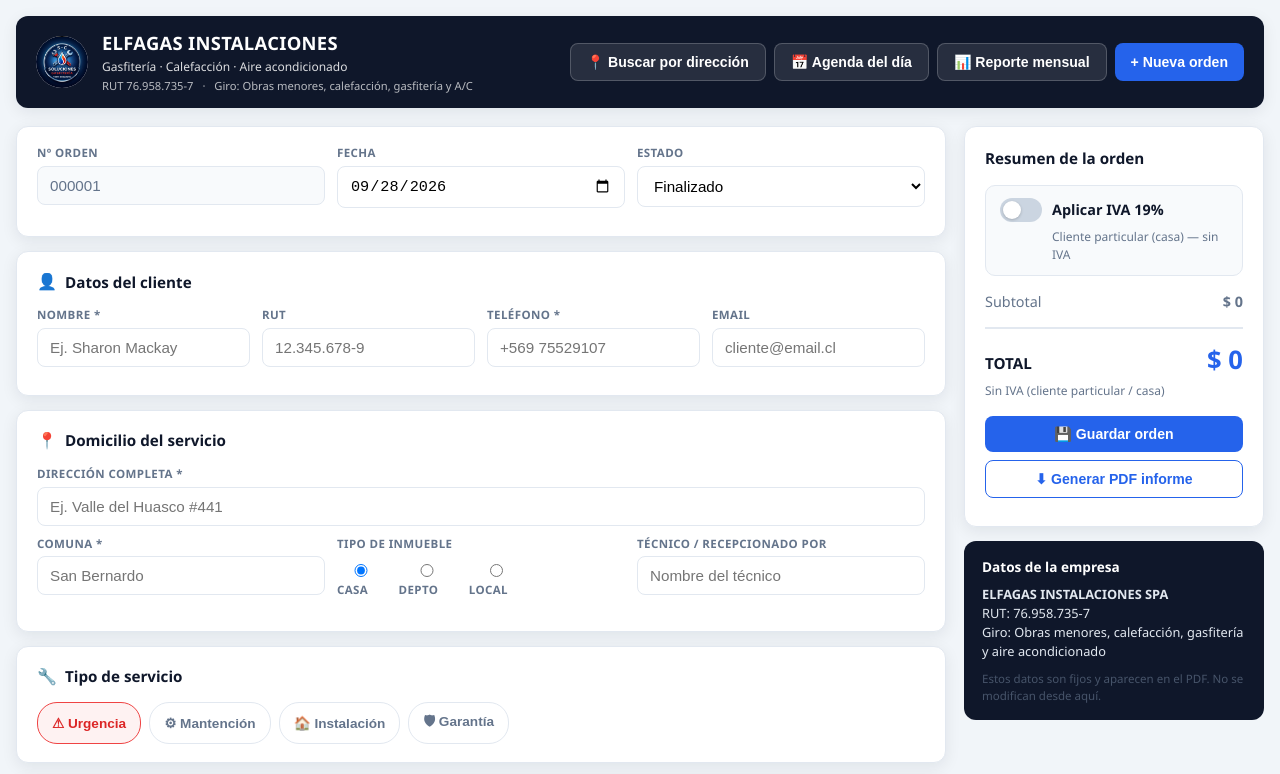
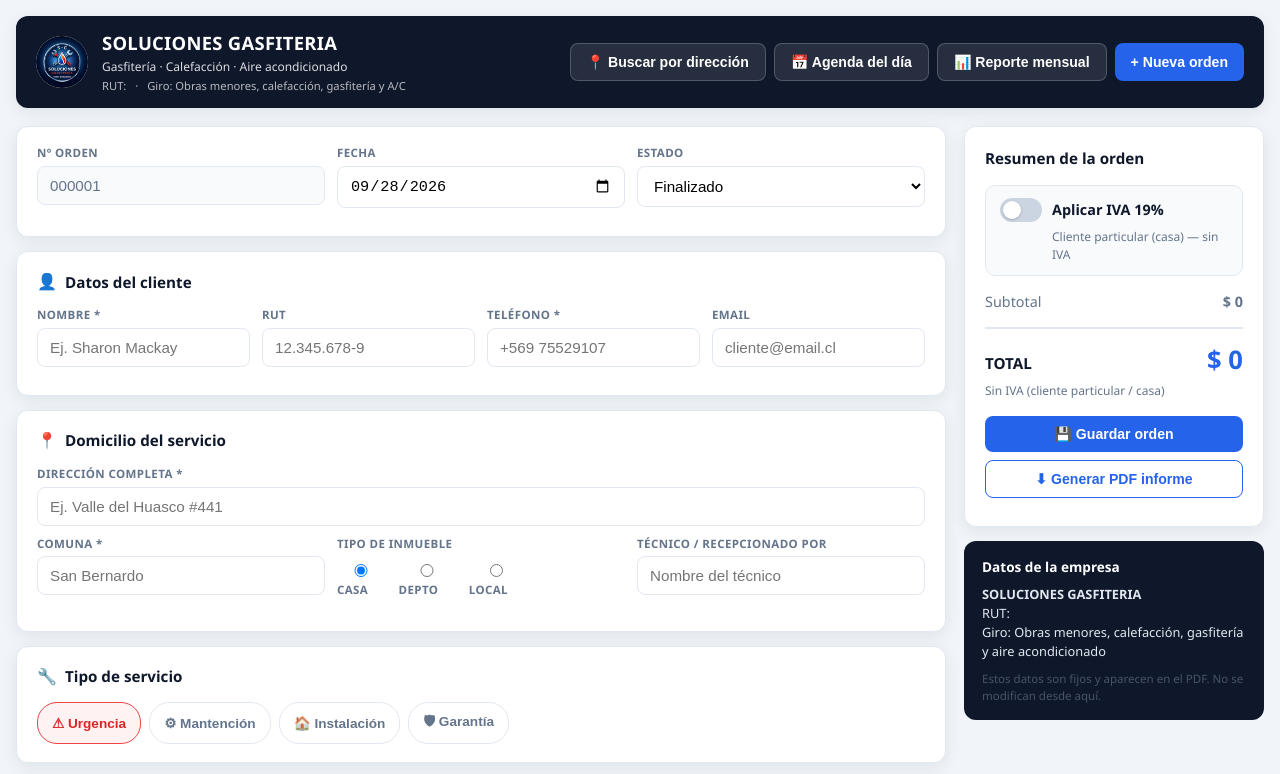
Before and after one commit to juanitolomillo-ux/ELFAGAS, a plain HTML site: page index.html in a window 1280 px wide. Shown: the top 774 px of the page. Drawn offline with nearby package versions, Linux system fonts and the light colour scheme; no server answers.

Commit message:
Update index.html

```diff
--- a/index.html
+++ b/index.html
@@ -19,10 +19,10 @@
           <span>💧</span>
         </div>
         <div class="brand-text">
-          <h1>ELFAGAS INSTALACIONES</h1>
+          <h1>SOLUCIONES GASFITERIA</h1>
           <p class="giro">Gasfitería · Calefacción · Aire acondicionado</p>
           <p class="empresa-fija">
-            <span>RUT 76.958.735-7</span>
+            <span>RUT:</span>
             <span class="sep">·</span>
             <span>Giro: Obras menores, calefacción, gasfitería y A/C</span>
           </p>
@@ -236,8 +236,8 @@
         <!-- Datos empresa fijos (referencia) -->
         <div class="empresa-box">
           <h4>Datos de la empresa</h4>
-          <p><strong>ELFAGAS INSTALACIONES SPA</strong></p>
-          <p>RUT: 76.958.735-7</p>
+          <p><strong>SOLUCIONES GASFITERIA</strong></p>
+          <p>RUT:</p>
           <p>Giro: Obras menores, calefacción, gasfitería y aire acondicionado</p>
           <p class="muted">Estos datos son fijos y aparecen en el PDF. No se modifican desde aquí.</p>
         </div>
```
